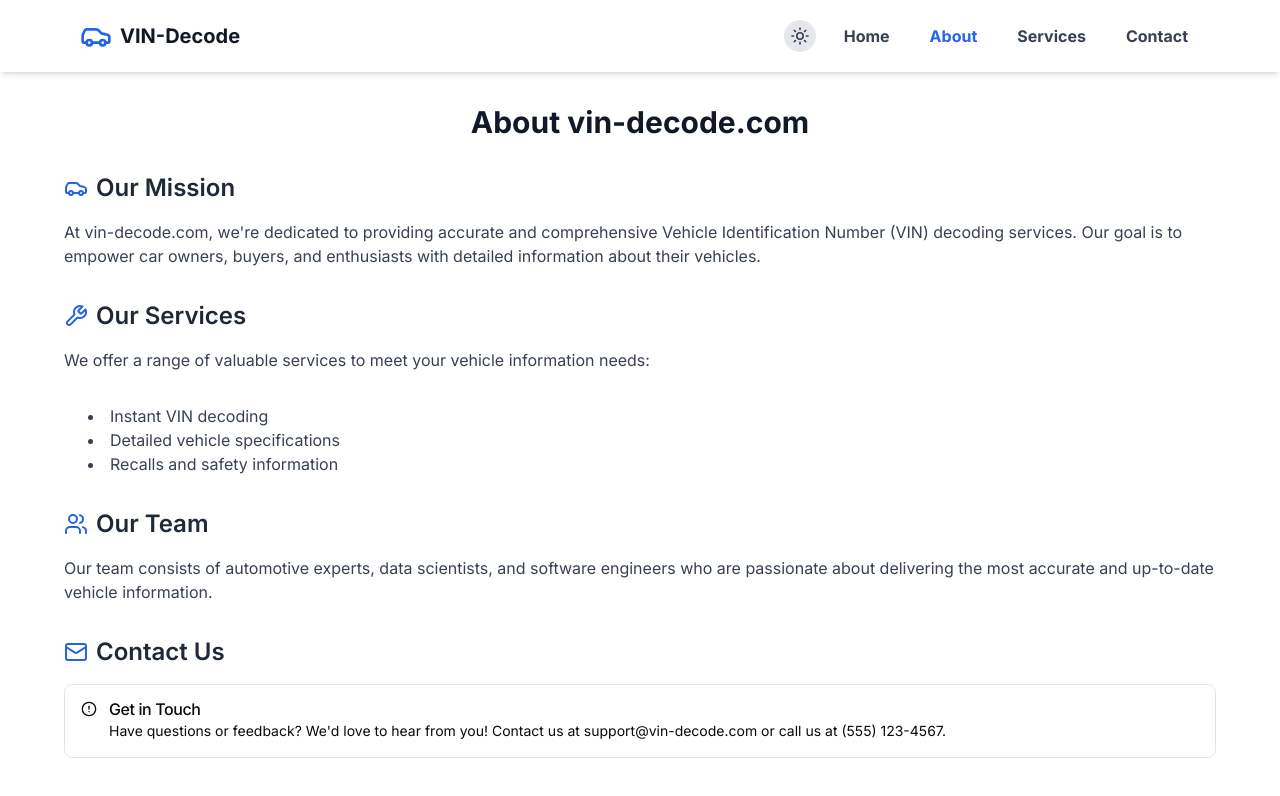
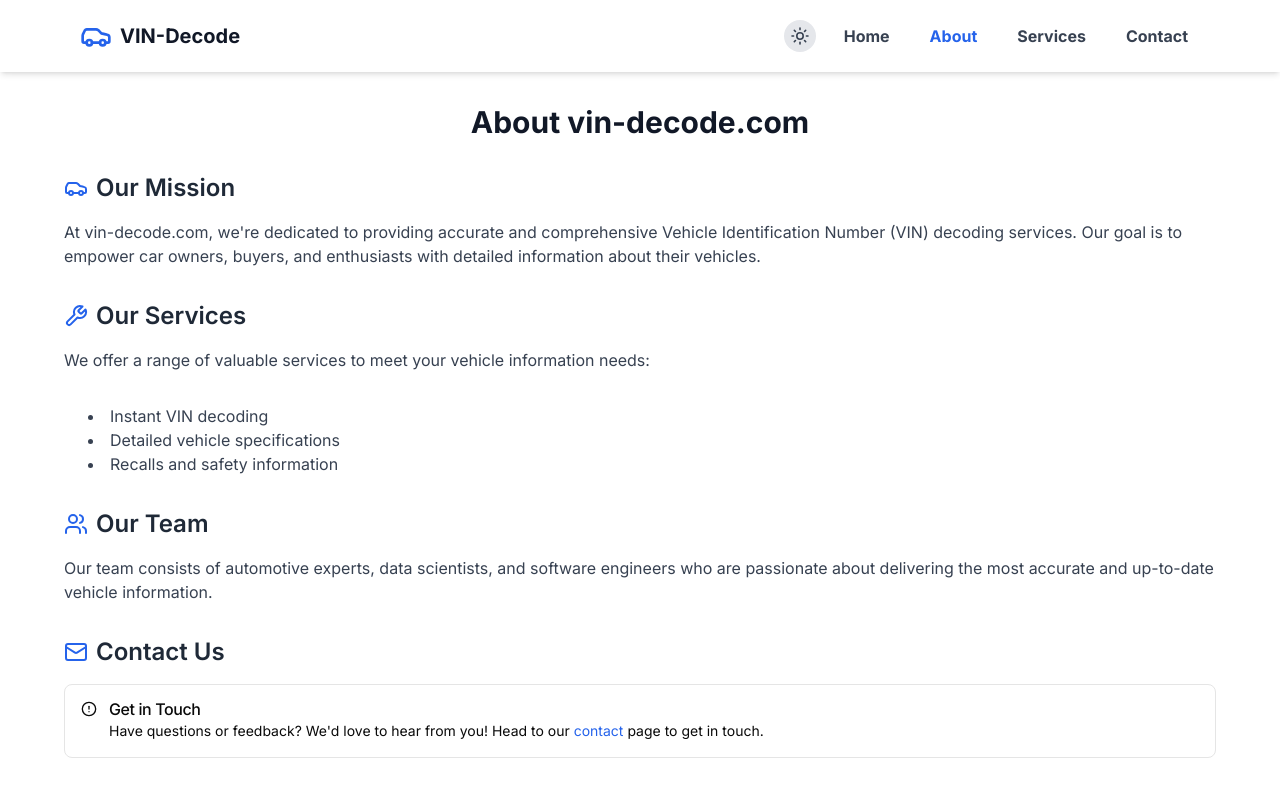
Before and after one commit to jaredthejellyfish/next-vin, a Next.js app: page /about in a window 1280 px wide. Shown: the top 796 px of the page. Built offline with nearby package versions, Linux system fonts and the light colour scheme.

Commit message:
refactor: Update AboutPage to include contact link

```diff
--- a/src/app/about/page.tsx
+++ b/src/app/about/page.tsx
@@ -2,6 +2,7 @@ import React from "react";
 import { AlertCircle, Car, Wrench, Users, Mail } from "lucide-react";
 import { Alert, AlertDescription, AlertTitle } from "@/components/ui/alert";
 import Image from "next/image";
+import Link from "next/link";
 
 const IconWrapper = ({ children }: { children: React.ReactNode }) => (
   <div className="text-blue-600 dark:text-blue-400 mr-2">{children}</div>
@@ -74,7 +75,7 @@ const AboutPage = () => {
             <AlertTitle>Get in Touch</AlertTitle>
             <AlertDescription>
               Have questions or feedback? We&apos;d love to hear from you!
-              Contact us at support@vin-decode.com or call us at (555) 123-4567.
+              Head to our <Link href="/contact" className="text-blue-600 dark:text-blue-400">contact</Link> page to get in touch.
             </AlertDescription>
           </Alert>
         </section>
```
